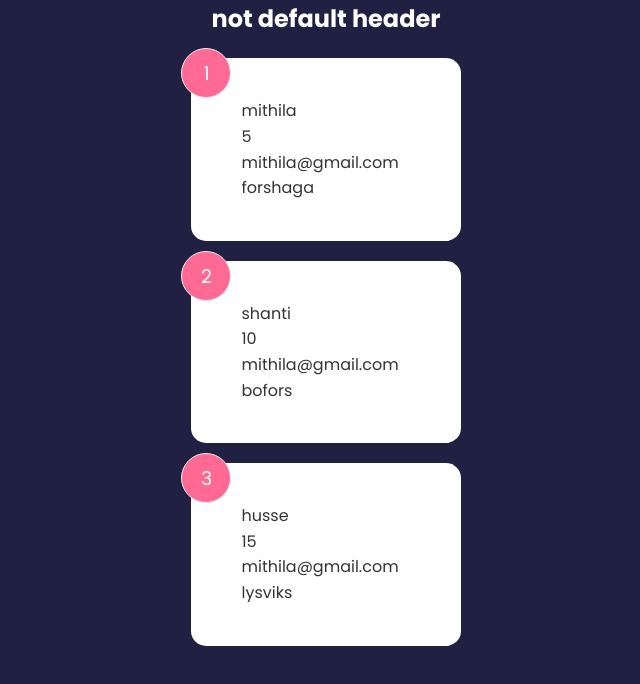
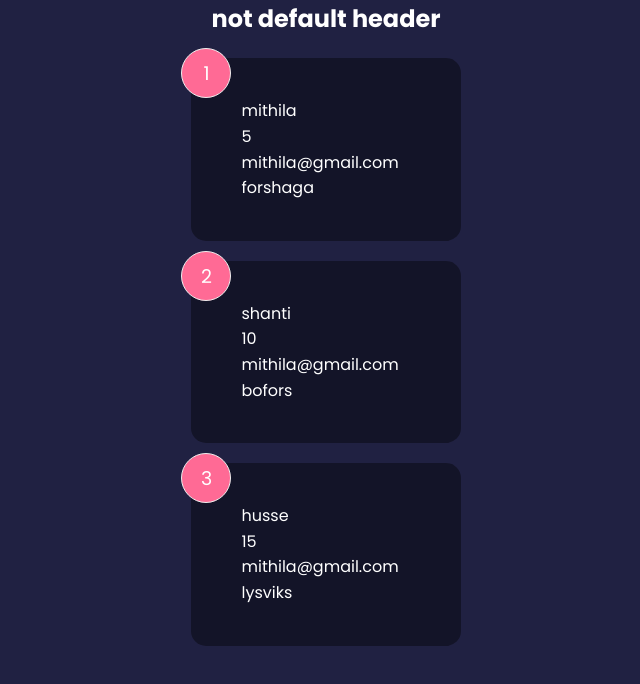
Before and after one commit to Mithila91/recruitment-application, a React (Create React App) app: page / in a window 1280 px wide. Shown: the top 684 px of the page, without its empty margins (314-954 px from the left). Built offline with nearby package versions, Linux system fonts and the light colour scheme.

Commit message:
[WIP]proptypes added

```diff
--- a/src/components/FeedBackItem.jsx
+++ b/src/components/FeedBackItem.jsx
@@ -1,8 +1,9 @@
+import PropTypes from 'prop-types'
 import Card from './shared/Card'
 
 export default function FeedBackItem({ item }) {
   return (
-    <Card>
+    <Card reverse={true}>
       <div className="num-display">{item.id}</div>
       <div className="text-display">{item.name}</div>
       <div className="text-display">{item.age}</div>
@@ -11,3 +12,7 @@
     </Card>
   )
 }
+
+FeedBackItem.prototype = {
+  item: PropTypes.object.isRequired,
+}
--- a/src/components/shared/Card.jsx
+++ b/src/components/shared/Card.jsx
@@ -1,5 +1,10 @@
-import { Children } from 'react'
+import PropTypes from 'prop-types'
 
-export default function Card({ children }) {
-  return <div className="card">{children}</div>
+export default function Card({ children, reverse }) {
+  return <div className={`card ${reverse && 'reverse'}`}>{children}</div>
 }
+
+Card.propTypes = {
+  children: PropTypes.node.isRequired,
+  reverse: PropTypes.bool,
+}
```
Also changed, not shown: src/components/FeedBackList.jsx (+13 -0 lines).
